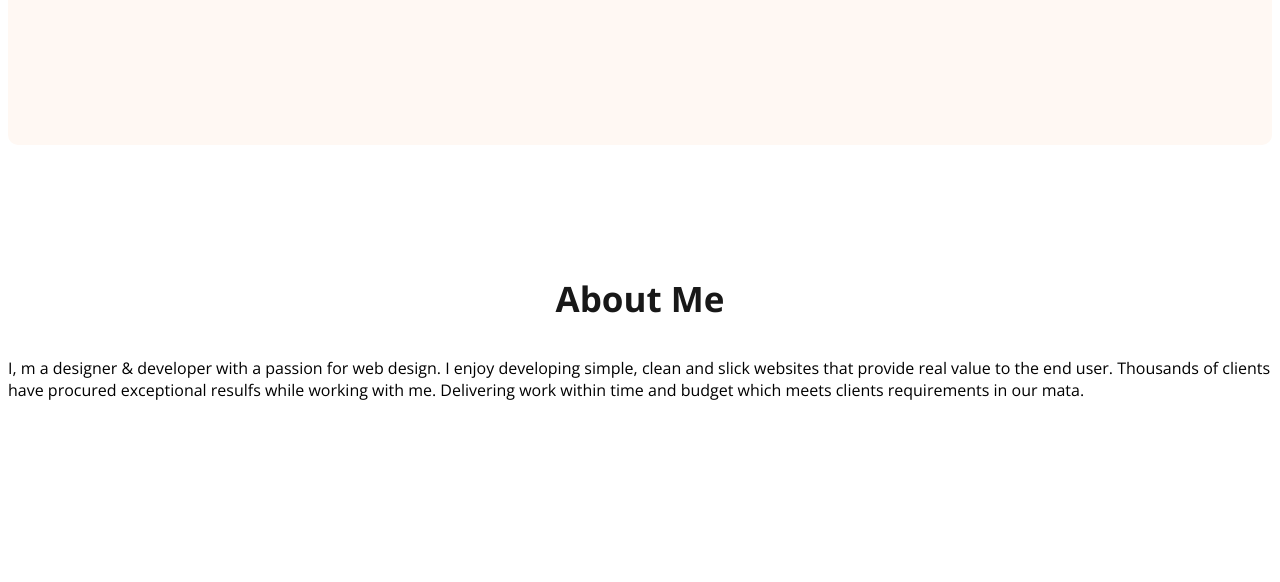
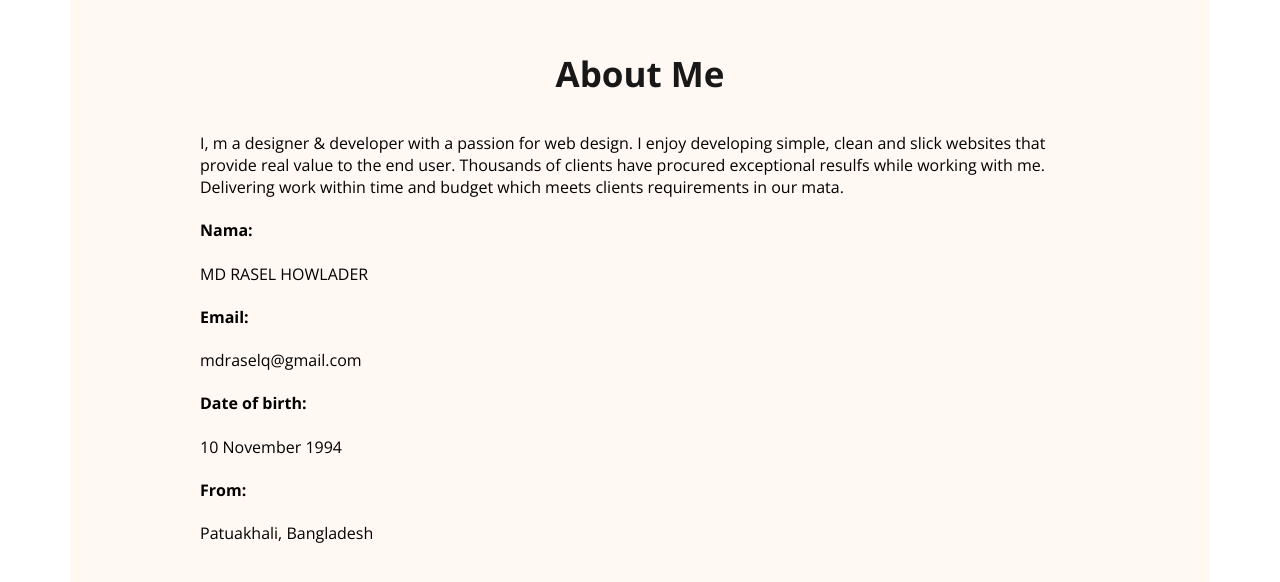
Before and after one commit to hmrasel786/webdeveloper-portfolio, a plain HTML site: page index.html in a window 1280 px wide. Shown: the part 934-1516 px from the top of the page. Before the commit the page ends 1351 px from the top, so only its background shows below. Drawn offline with nearby package versions, Linux system fonts and the light colour scheme.

Commit message:
added my data

```diff
--- a/index.html
+++ b/index.html
@@ -32,11 +32,32 @@
         </div>
     </header>
     <main>
-        <section class="about"></section>
+        <section class="about">
             <h3 class="section-title">About Me</h3>
             <p class="section-description">
                 I, m a designer & developer with a passion for web design. I enjoy developing simple, clean and slick websites that provide real value to the end user. Thousands of clients have procured exceptional resulfs while working with me. Delivering work within time and budget which meets clients requirements in our mata.
             </p>
+            <div class="about-info-container">
+                <div class="about-info">
+                    <h4 class="info-title">Nama:</h4>
+                    <p class="info-description">MD RASEL HOWLADER</p>
+                </div>
+                <div class="about-info">
+                    <h4 class="info-title">Email:</h4>
+                    <p class="info-description">mdraselq@gmail.com</p>
+                </div>
+                <div class="about-info">
+                    <h4 class="info-title">Date of birth:</h4>
+                    <p class="info-description">10 November 1994</p>
+                </div>
+                <div class="about-info">
+                    <h4 class="info-title">From:</h4>
+                    <p class="info-description">Patuakhali, Bangladesh</p>
+                </div>
+
+
+            </div>
+        </section>
 
     </main>
     <footer>
--- a/styles/Portfolio.css
+++ b/styles/Portfolio.css
@@ -87,7 +87,8 @@ banner-content{
 }
 /*main section style */
 main{
-   max-width: 1140 ;
+   max-width: 1140px ;
+   margin: 0 auto;
 }
 
 
```
